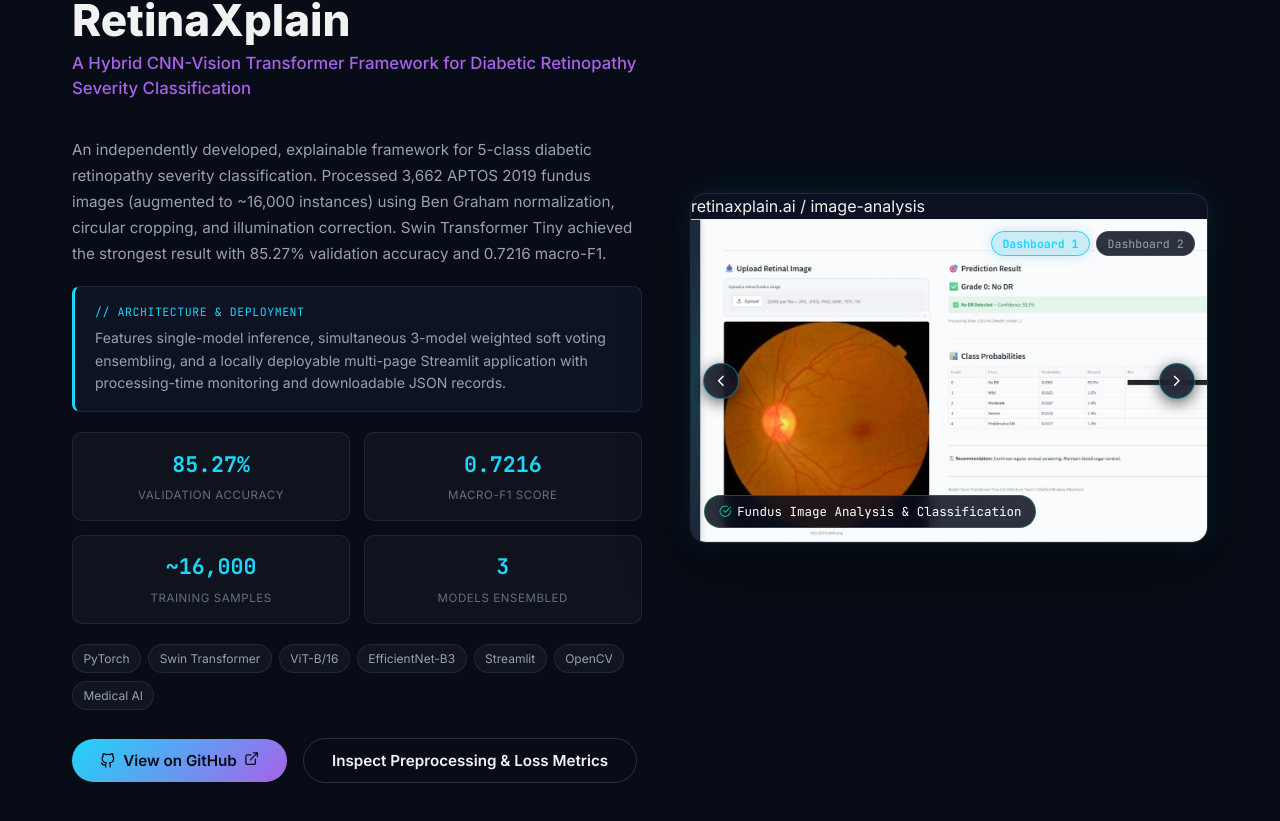
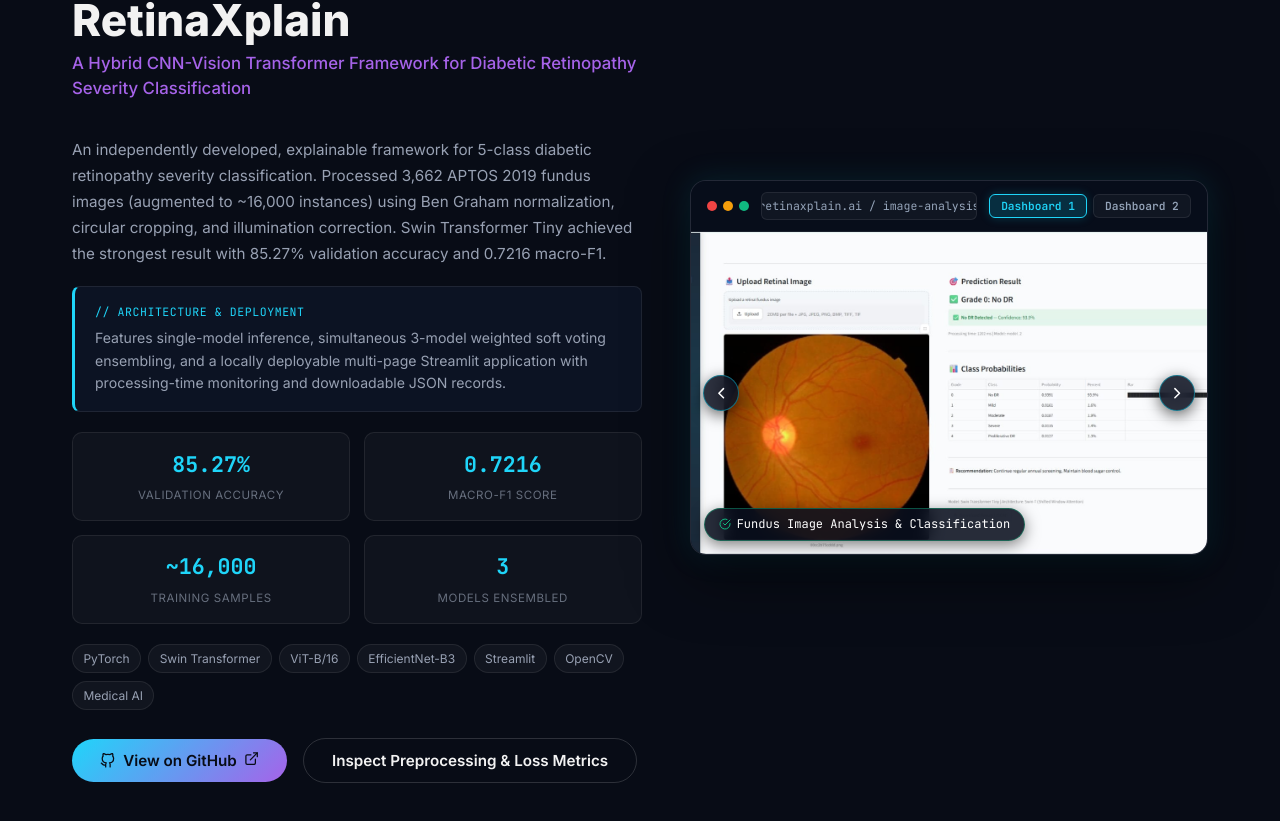
Before and after one commit to abdullahse2211/My-Portfolio, a React (Vite) app: page / in a window 1280 px wide. Shown: the part 4102-4923 px from the top of the page. Built offline with nearby package versions, Linux system fonts and the light colour scheme.

Commit message:
UI: Polish desktop mockup browser chrome and dashboard tabs

```diff
--- a/src/components/sections/Projects.jsx
+++ b/src/components/sections/Projects.jsx
@@ -141,8 +141,27 @@ export default function Projects({ projects = [] }) {
                 <span className="dot dot-yellow"></span>
                 <span className="dot dot-green"></span>
               </div>
+
               <div className="preview-url-bar">
                 <span>{slides[activeSlide]?.path || 'retinaxplain.ai / streamlit-app'}</span>
+              </div>
+
+              {/* Top Right Dashboard Quick Tabs */}
+              <div className="preview-chrome-tabs">
+                {slides.map((s, idx) => (
+                  <button
+                    key={idx}
+                    type="button"
+                    className={`preview-tab-btn ${activeSlide === idx ? 'active' : ''}`}
+                    onClick={(e) => {
+                      e.stopPropagation();
+                      setActiveSlide(idx);
+                    }}
+                    title={`Switch to ${s.label}`}
+                  >
+                    {s.tag || `Dashboard ${idx + 1}`}
+                  </button>
+                ))}
               </div>
             </div>
 
@@ -175,24 +194,6 @@ export default function Projects({ projects = [] }) {
                 <FiChevronRight />
               </button>
 
-              {/* Top Right Dashboard Tabs */}
-              <div className="spotlight-slide-tabs">
-                {slides.map((s, idx) => (
-                  <button
-                    key={idx}
-                    type="button"
-                    className={`spotlight-slide-tab ${activeSlide === idx ? 'active' : ''}`}
-                    onClick={(e) => {
-                      e.stopPropagation();
-                      setActiveSlide(idx);
-                    }}
-                    title={`Switch to ${s.label}`}
-                  >
-                    <span>{s.tag || `View ${idx + 1}`}</span>
-                  </button>
-                ))}
-              </div>
-
               {/* Bottom Info Overlay */}
               <div className="spotlight-screen-overlay">
                 <span className="spotlight-live-badge">
--- a/src/styles/components.css
+++ b/src/styles/components.css
@@ -732,6 +732,86 @@
   box-shadow: 0 25px 70px rgba(0, 0, 0, 0.6), 0 0 40px rgba(6, 182, 212, 0.25);
 }
 
+/* Spotlight Browser Chrome Header */
+.preview-browser-chrome {
+  background: #070d1a;
+  border-bottom: 1px solid rgba(255, 255, 255, 0.08);
+  padding: 0.65rem 1rem;
+  display: flex;
+  align-items: center;
+  justify-content: space-between;
+  gap: 0.75rem;
+}
+
+.preview-dots {
+  display: flex;
+  align-items: center;
+  gap: 6px;
+  flex-shrink: 0;
+}
+
+.preview-dots .dot {
+  width: 10px;
+  height: 10px;
+  border-radius: 50%;
+  display: inline-block;
+}
+
+.preview-dots .dot-red { background: #ef4444; }
+.preview-dots .dot-yellow { background: #f59e0b; }
+.preview-dots .dot-green { background: #10b981; }
+
+.preview-url-bar {
+  flex: 1;
+  max-width: 270px;
+  background: rgba(255, 255, 255, 0.04);
+  border: 1px solid rgba(255, 255, 255, 0.08);
+  border-radius: 6px;
+  padding: 0.25rem 0.75rem;
+  font-family: var(--font-mono);
+  font-size: 0.72rem;
+  color: #94a3b8;
+  display: flex;
+  align-items: center;
+  justify-content: center;
+  gap: 0.4rem;
+  overflow: hidden;
+  text-overflow: ellipsis;
+  white-space: nowrap;
+}
+
+.preview-chrome-tabs {
+  display: flex;
+  gap: 0.35rem;
+  align-items: center;
+  flex-shrink: 0;
+}
+
+.preview-tab-btn {
+  font-family: var(--font-mono);
+  font-size: 0.7rem;
+  font-weight: 600;
+  padding: 0.25rem 0.7rem;
+  border-radius: 6px;
+  background: rgba(255, 255, 255, 0.04);
+  border: 1px solid rgba(255, 255, 255, 0.08);
+  color: #94a3b8;
+  cursor: pointer;
+  transition: all var(--transition-fast);
+}
+
+.preview-tab-btn:hover {
+  color: #ffffff;
+  border-color: rgba(6, 182, 212, 0.4);
+}
+
+.preview-tab-btn.active {
+  background: rgba(6, 182, 212, 0.2);
+  border-color: var(--accent-primary);
+  color: var(--accent-primary);
+  box-shadow: 0 0 10px rgba(6, 182, 212, 0.25);
+}
+
 .spotlight-screen {
   position: relative;
   width: 100%;
@@ -748,7 +828,7 @@
 }
 
 .project-spotlight-frame:hover .spotlight-screen-img {
-  transform: scale(1.04);
+  transform: scale(1.03);
 }
 
 .spotlight-screen-overlay {
@@ -768,15 +848,16 @@
 
 .spotlight-live-badge {
   font-family: var(--font-mono);
-  font-size: 0.78rem;
+  font-size: 0.75rem;
   color: #ffffff;
-  background: rgba(10, 15, 30, 0.85);
+  background: rgba(10, 15, 30, 0.88);
   backdrop-filter: blur(8px);
   border: 1px solid rgba(16, 185, 129, 0.4);
   padding: 0.35rem 0.85rem;
   border-radius: var(--radius-full);
   display: inline-flex;
   align-items: center;
+  box-shadow: 0 4px 15px rgba(0, 0, 0, 0.5);
 }
 
 .spotlight-nav-btn {
@@ -790,7 +871,7 @@
   backdrop-filter: blur(10px);
   border: 1px solid rgba(6, 182, 212, 0.5);
   color: #ffffff;
-  font-size: 1.1rem;
+  font-size: 1.15rem;
   display: flex;
   align-items: center;
   justify-content: center;
@@ -815,47 +896,21 @@
   right: 0.75rem;
 }
 
-.spotlight-slide-tabs {
-  position: absolute;
-  top: 0.75rem;
-  right: 0.75rem;
-  display: flex;
-  gap: 0.4rem;
-  z-index: 6;
-}
-
-.spotlight-slide-tab {
-  font-family: var(--font-mono);
-  font-size: 0.72rem;
-  padding: 0.25rem 0.65rem;
-  border-radius: 20px;
-  background: rgba(10, 15, 30, 0.85);
-  backdrop-filter: blur(8px);
-  border: 1px solid rgba(255, 255, 255, 0.12);
-  color: var(--text-secondary);
-  cursor: pointer;
-  transition: all var(--transition-fast);
-  display: inline-flex;
-  align-items: center;
-  gap: 0.35rem;
-}
-
-.spotlight-slide-tab:hover {
-  border-color: rgba(6, 182, 212, 0.4);
-  color: #ffffff;
-}
-
-.spotlight-slide-tab.active {
-  background: rgba(6, 182, 212, 0.2);
-  border-color: var(--accent-primary);
-  color: var(--accent-primary);
-  font-weight: 700;
-  box-shadow: 0 0 12px rgba(6, 182, 212, 0.25);
-}
-
 @media (max-width: 900px) {
   .project-spotlight-wrapper {
     grid-template-columns: 1fr;
+  }
+}
+
+@media (max-width: 640px) {
+  .preview-browser-chrome {
+    flex-wrap: wrap;
+    gap: 0.5rem;
+  }
+  .preview-url-bar {
+    order: 3;
+    max-width: 100%;
+    width: 100%;
   }
 }
 
```
